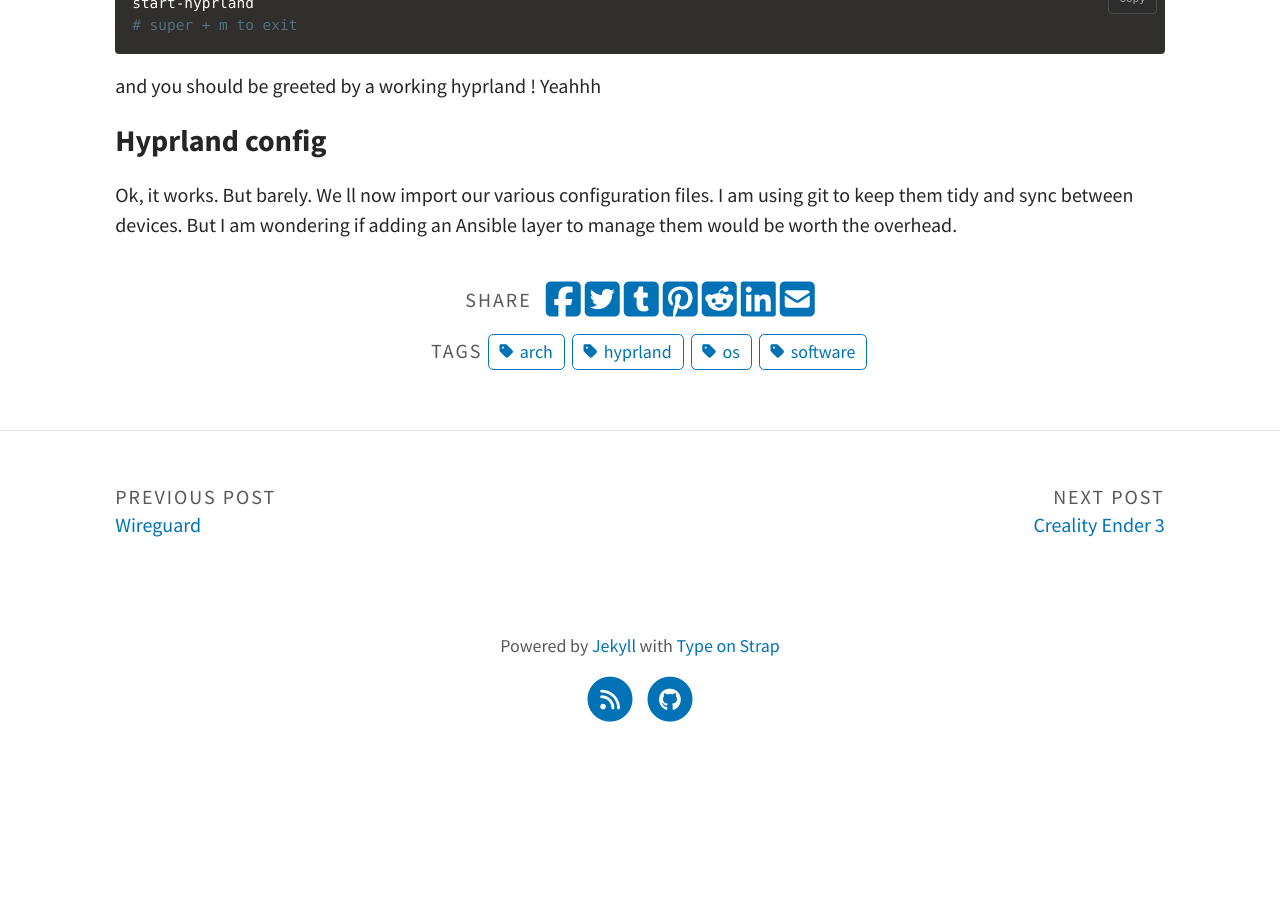
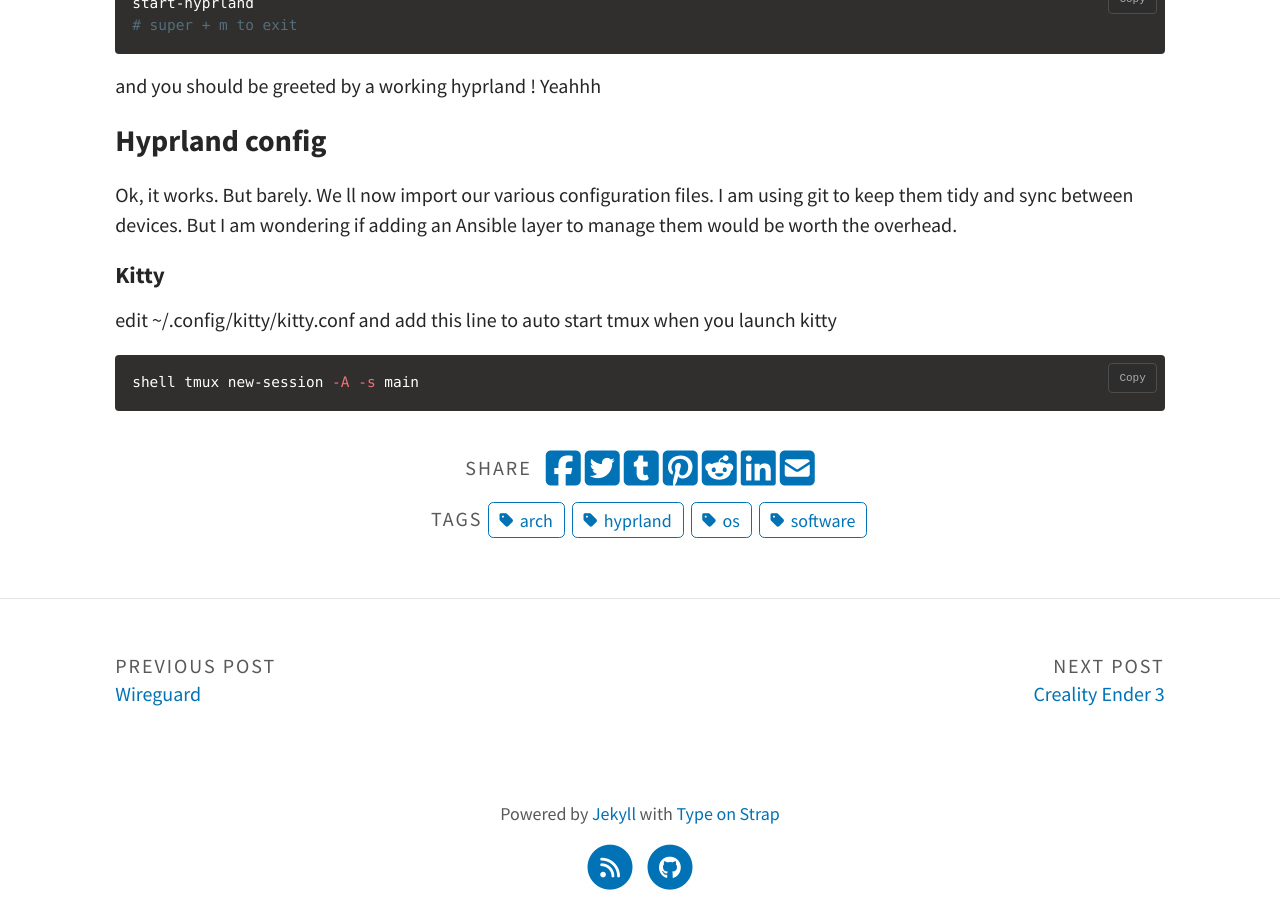
Before and after one commit to cristalcorp/cristalcorp.github.io, a Jekyll site: the page built from _posts/2024-12-14-Arch.md, in a window 1280 px wide and 900 px high, scrolled down 5295 px. Built offline with Jekyll 4.4.1, drawn with Linux system fonts in a browser that asks for light colours; a script that is not in the unit is left out; before the commit the page ends 6055 px from its top, so only the background shows below that.

````diff
--- a/_posts/2024-12-14-Arch.md
+++ b/_posts/2024-12-14-Arch.md
@@ -137,3 +137,8 @@ start-hyprland
 and you should be greeted by a working hyprland ! Yeahhh
 ### Hyprland config
 Ok, it works. But barely. We ll now import our various configuration files. I am using git to keep them tidy and sync between devices. But I am wondering if adding an Ansible layer to manage them would be worth the overhead.
+#### Kitty
+edit ~/.config/kitty/kitty.conf and add this line to auto start tmux when you launch kitty
+```bash
+shell tmux new-session -A -s main
+```
````
Also changed, not shown: _posts/2026-04-08-Nvim.md (+8 -0 lines).
